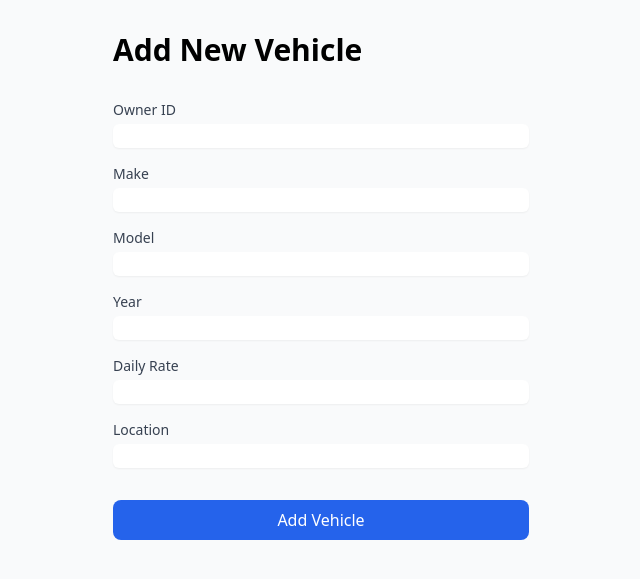
After one commit to DannyLLL/CS5200_Group8, a Django app: page /vehicle/add/ in a window 1280 px wide. The commit adds this page. Shown: the top 579 px of the page, without its empty margins (319-959 px from the left). Run offline with Django 5.2, Linux system fonts and the light colour scheme; the visitor is signed in with stand-in values (Sample User, id 1).

Commit message:
homepage ui and Create&delete listing car fuction update

```diff
--- /dev/null
+++ b/dbapp/templates/dbapp/add_vehicle.html
@@ -0,0 +1,89 @@
+{% load static %}
+<!DOCTYPE html>
+<html>
+  <head>
+    <title>Add New Vehicle</title>
+    <link
+      href="https://cdn.jsdelivr.net/npm/tailwindcss@2.2.19/dist/tailwind.min.css"
+      rel="stylesheet"
+    />
+  </head>
+  <body class="bg-gray-50">
+    <div class="max-w-md mx-auto px-4 py-8">
+      <h1 class="text-3xl font-bold mb-8">Add New Vehicle</h1>
+
+      <form method="POST" class="space-y-4">
+        {% csrf_token %}
+        <div>
+          <label class="block text-sm font-medium text-gray-700"
+            >Owner ID</label
+          >
+          <input
+            type="number"
+            name="owner_id"
+            required
+            class="mt-1 block w-full rounded-md border-gray-300 shadow-sm focus:border-blue-500 focus:ring-blue-500"
+          />
+        </div>
+        <div>
+          <label class="block text-sm font-medium text-gray-700">Make</label>
+          <input
+            type="text"
+            name="make"
+            required
+            class="mt-1 block w-full rounded-md border-gray-300 shadow-sm focus:border-blue-500 focus:ring-blue-500"
+          />
+        </div>
+        <div>
+          <label class="block text-sm font-medium text-gray-700">Model</label>
+          <input
+            type="text"
+            name="model"
+            required
+            class="mt-1 block w-full rounded-md border-gray-300 shadow-sm focus:border-blue-500 focus:ring-blue-500"
+          />
+        </div>
+        <div>
+          <label class="block text-sm font-medium text-gray-700">Year</label>
+          <input
+            type="number"
+            name="year"
+            required
+            class="mt-1 block w-full rounded-md border-gray-300 shadow-sm focus:border-blue-500 focus:ring-blue-500"
+          />
+        </div>
+        <div>
+          <label class="block text-sm font-medium text-gray-700"
+            >Daily Rate</label
+          >
+          <input
+            type="number"
+            step="0.01"
+            name="dailyrate"
+            required
+            class="mt-1 block w-full rounded-md border-gray-300 shadow-sm focus:border-blue-500 focus:ring-blue-500"
+          />
+        </div>
+        <div>
+          <label class="block text-sm font-medium text-gray-700"
+            >Location</label
+          >
+          <input
+            type="text"
+            name="location"
+            required
+            class="mt-1 block w-full rounded-md border-gray-300 shadow-sm focus:border-blue-500 focus:ring-blue-500"
+          />
+        </div>
+        <div class="pt-4">
+          <button
+            type="submit"
+            class="w-full px-4 py-2 bg-blue-600 text-white rounded-lg hover:bg-blue-700"
+          >
+            Add Vehicle
+          </button>
+        </div>
+      </form>
+    </div>
+  </body>
+</html>
--- a/dbapp/urls.py
+++ b/dbapp/urls.py
@@ -18,4 +18,6 @@ urlpatterns = [
     path('logout/', views.logout_view, name='logout'), #logout page
     path('register/', views.register_view, name='register'), #register page
     path('list/', views.list_page, name='list_page'), #list page
+    path('vehicle/add/', views.add_vehicle, name='add_vehicle'), #add vehicle
+    path('vehicle/delete/<int:vehicle_id>/', views.delete_vehicle, name='delete_vehicle'), #delete vehicle
 ]
--- a/dbapp/views.py
+++ b/dbapp/views.py
@@ -1,5 +1,4 @@
 from django.shortcuts import render, get_object_or_404, redirect
-# Create your views here.
 from django.views.generic import ListView, DetailView
 from django.views.generic.edit import CreateView, UpdateView, DeleteView
 from django.db import connection
@@ -15,9 +14,37 @@ from django.contrib.auth import login, authenticate
 from django.contrib.auth.forms import UserCreationForm
 from django.utils import timezone
 from django.contrib.auth import logout
+from django.contrib.auth.decorators import user_passes_test
+from django.contrib import messages
 
 
 
+
+def is_admin(user):
+    return user.is_superuser
+
+@user_passes_test(is_admin)
+def add_vehicle(request):
+    if request.method == 'POST':
+        # Get form data
+        vehicle = Vehicles.objects.create(
+            ownerid_id=request.POST['owner_id'],
+            make=request.POST['make'],
+            model=request.POST['model'],
+            year=request.POST['year'],
+            dailyrate=request.POST['dailyrate'],
+            location=request.POST['location'],
+            isavailable=True
+        )
+        return redirect('list_page')
+    return render(request, 'dbapp/add_vehicle.html')
+
+@user_passes_test(is_admin)
+def delete_vehicle(request, vehicle_id):
+    if request.method == 'POST':
+        vehicle = get_object_or_404(Vehicles, vehicleid=vehicle_id)
+        vehicle.delete()
+    return redirect('list_page')
 
 def list_page(request):
     vehicles = Vehicles.objects.filter(isavailable=True)
```
Also changed, not shown: dbapp/templates/dbapp/homepage.html (+14 -0 lines), dbapp/templates/dbapp/list_page.html (+37 -1 lines), dbapp/static/dbapp/images/homepage1.jpg (added), dbapp/static/dbapp/images/homepage2.jpg (added).
